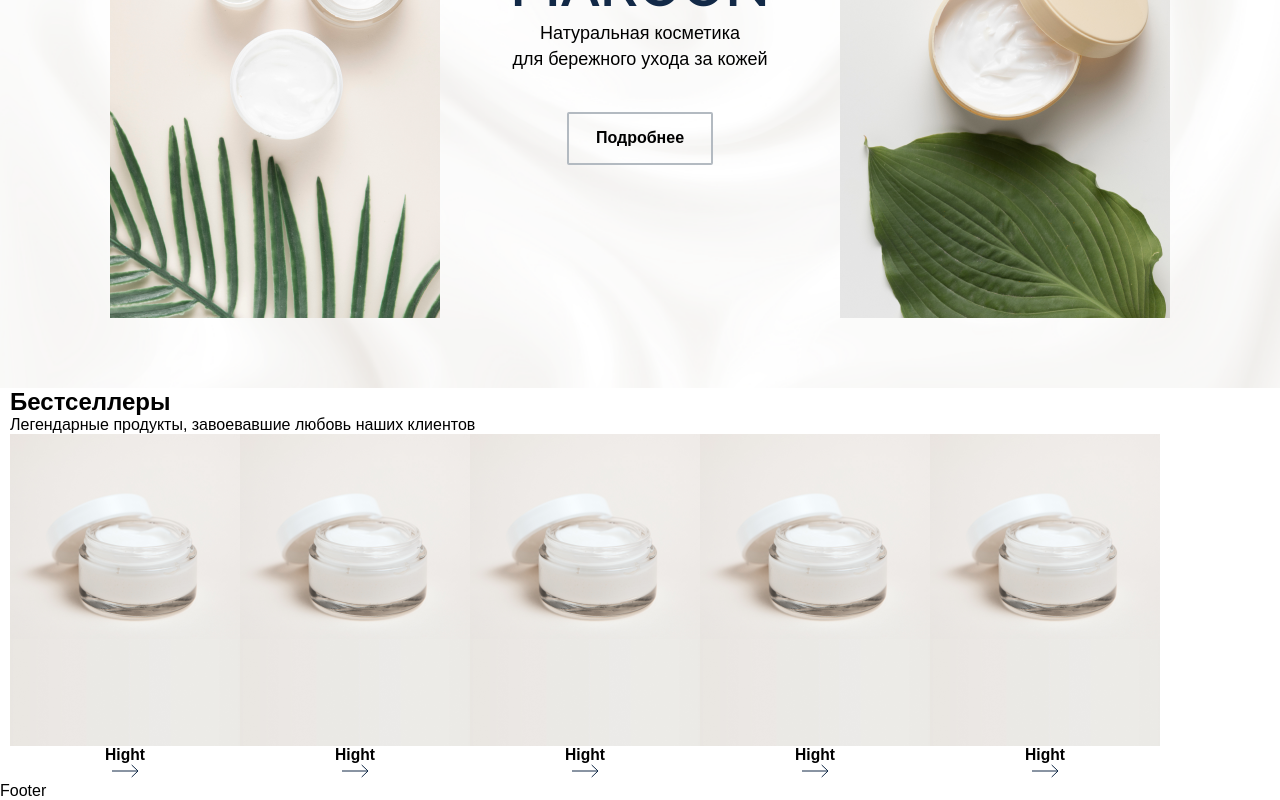
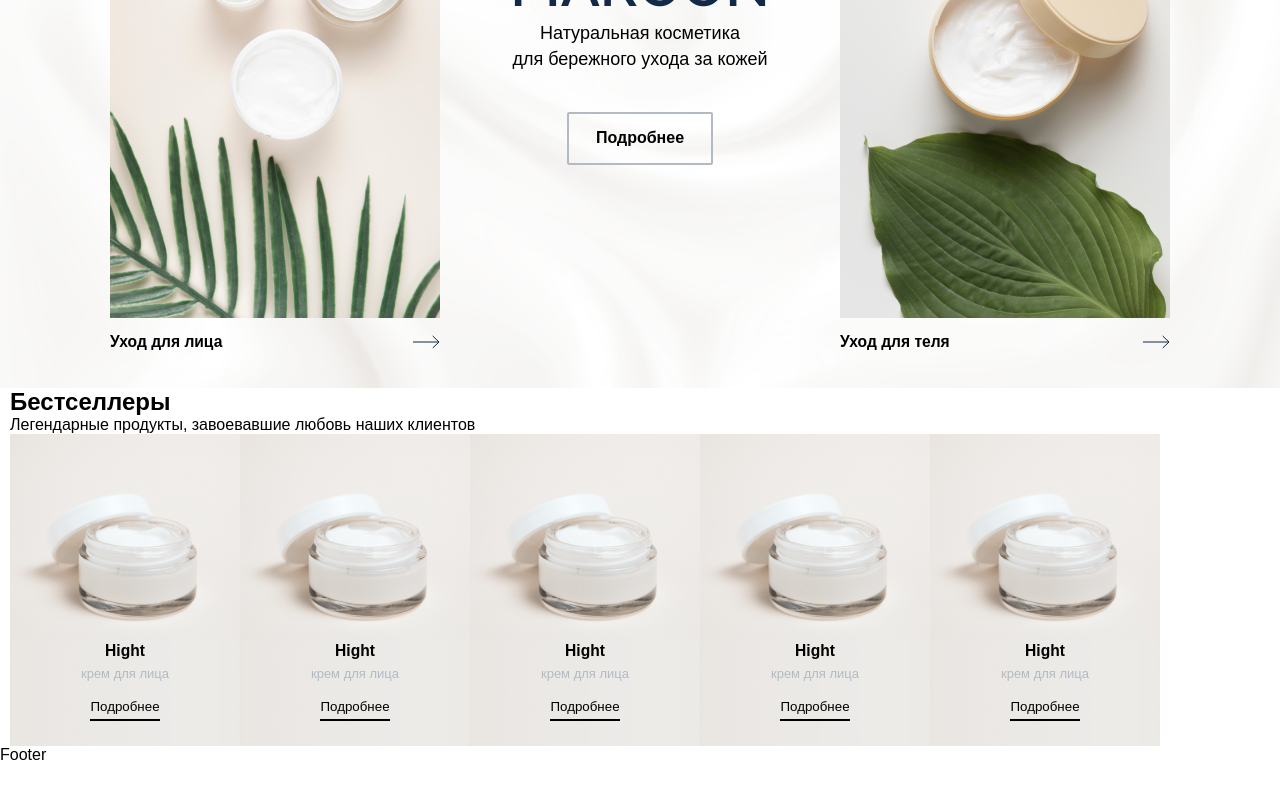
Before and after one commit to AlphaDevKz/maroon_shop-client, a React (Vite) app: page / in a window 1280 px wide. Shown: the part 234-1034 px from the top of the page. After the commit the page ends 998 px from the top, so only its background shows below. Built offline with nearby package versions, Linux system fonts and the light colour scheme; a web font is replaced by a local one.

Commit message:
update/linkcard
added styles for link variants

```diff
--- a/src/shared/UI/linkcard/LinkCard.module.scss
+++ b/src/shared/UI/linkcard/LinkCard.module.scss
@@ -13,3 +13,29 @@
    width: 230px;
    height: 312px;
 }
+
+.bottom {
+   margin-top: 15px;
+   display: flex;
+   justify-content: space-between;
+}
+
+.inner {
+   height: inherit;
+   padding-bottom: 25px;
+   display: flex;
+   align-items: center;
+
+   flex-direction: column;
+   justify-content: flex-end;
+
+   p {
+      margin-top: 5px;
+   }
+
+   span {
+      margin-top: 15px;
+      padding-bottom: 5px;
+      border-bottom: 2px solid black;
+   }
+}
--- a/src/shared/UI/linkcard/LinkCard.tsx
+++ b/src/shared/UI/linkcard/LinkCard.tsx
@@ -2,6 +2,7 @@ import React, { ButtonHTMLAttributes, DetailedHTMLProps, ReactElement, type Reac
 import cs from './LinkCard.module.scss'
 import rightArrow from '../../../assets/right-arrow.svg'
 import cn from 'classnames'
+import { Ptag } from '../ptag/Ptag'
 
 type LinkItems = {
    id?: number
@@ -36,18 +37,18 @@ export const LinkCard = ({ items, mode, ...props }: LinkCardProps) => {
                height: '100%',
             }}
          >
-            {mode === 'default' ? <InnerSlot {...items} /> : ''}
+            {mode === 'product' ? <InnerSlot {...items} /> : ''}
          </div>
-         {mode === 'product' ? <BottomSlot {...items} /> : ''}
+         {mode === 'default' ? <BottomSlot {...items} /> : ''}
       </button>
    )
 }
 
 const InnerSlot = ({ title, description }: LinkItems) => {
    return (
-      <div>
+      <div className={cs.inner}>
          <h3>{title}</h3>
-         <p>{description}</p>
+         <Ptag mode='sm'>{description}</Ptag>
          <span>Подробнее</span>
       </div>
    )
@@ -55,7 +56,7 @@ const InnerSlot = ({ title, description }: LinkItems) => {
 
 const BottomSlot = ({ title }: LinkItems) => {
    return (
-      <div>
+      <div className={cs.bottom}>
          <h3>{title}</h3>
          <img src={rightArrow} alt='' />
       </div>
--- a/src/shared/UI/slider/Slider.tsx
+++ b/src/shared/UI/slider/Slider.tsx
@@ -16,7 +16,7 @@ export const Slider = () => {
       <section className={cs.root}>
          <div className={cs.sliderWrapper}>
             {demoSlideList.map((item) => (
-               <LinkCard mode='product' key={item.id} items={item} innerSlot />
+               <LinkCard mode='product' key={item.id} items={item} />
             ))}
          </div>
          <div></div>
```
